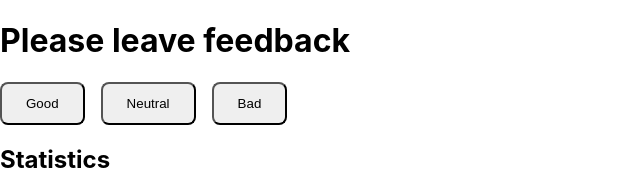
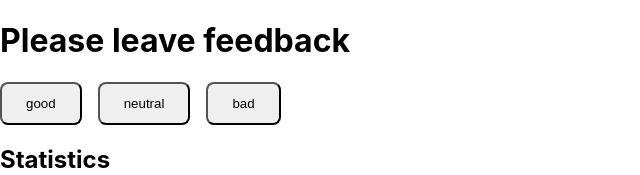
Before and after one commit to olehpetrovasyliev/goit-react-hw-02-feedback, a React (Create React App) app: page / in a window 1280 px wide. Shown: the top 175 px of the page, without its empty margins (0-640 px from the left). Built offline with nearby package versions, Linux system fonts and the light colour scheme.

Commit message:
work on mistakes

```diff
--- a/src/components/Feedback/Feedback.jsx
+++ b/src/components/Feedback/Feedback.jsx
@@ -12,75 +12,46 @@ export class Feedback extends Component {
     neutral: 0,
     bad: 0,
   };
-  total = 0;
-  leaveGoodReview = () => {
-    this.setState(prevState => ({
-      good: prevState.good + 1,
-    }));
-    this.total += 1;
+
+  leaveAnyFeedback = key => {
+    this.setState(prevState => ({ [key]: prevState[key] + 1 }));
   };
-  leaveNeutralReview = () => {
-    this.setState(prevState => ({
-      neutral: prevState.neutral + 1,
-    }));
-    this.total += 1;
-  };
-  leaveBadReview = () => {
-    this.setState(prevState => ({
-      bad: prevState.bad + 1,
-    }));
-    this.total += 1;
+  countTonalFeedback = () => {
+    return Object.values(this.state).reduce((acc, el) => acc + el, 0);
   };
 
   render() {
+    const total = this.countTonalFeedback();
     return (
       <>
         <FlexWrapper key={crypto.randomUUID()}>
-          <StyledButton
-            key={crypto.randomUUID()}
-            onClick={() => {
-              this.leaveGoodReview();
-              console.log(1);
-            }}
-          >
-            Good
-          </StyledButton>
-          <StyledButton
-            key={crypto.randomUUID()}
-            onClick={() => {
-              this.leaveNeutralReview();
-            }}
-          >
-            Neutral
-          </StyledButton>
-          <StyledButton
-            key={crypto.randomUUID()}
-            onClick={() => {
-              this.leaveBadReview();
-            }}
-          >
-            Bad
-          </StyledButton>
+          {Object.keys(this.state).map(btn => (
+            <StyledButton
+              key={btn}
+              type="button"
+              onClick={() => {
+                this.leaveAnyFeedback(btn);
+              }}
+            >
+              {btn}
+            </StyledButton>
+          ))}
         </FlexWrapper>
         <h2>Statistics</h2>
         <div>
-          {this.total > 0 ? (
+          {total > 0 ? (
             <StatsInfoList key={crypto.randomUUID()}>
+              {Object.entries(this.state).map(([key, value]) => (
+                <StatsInfoItem>
+                  {key}: {value}
+                </StatsInfoItem>
+              ))}
               <StatsInfoItem key={crypto.randomUUID()}>
-                Goog: {this.state.good}
-              </StatsInfoItem>
-              <StatsInfoItem key={crypto.randomUUID()}>
-                Neutral: {this.state.neutral}
-              </StatsInfoItem>
-              <StatsInfoItem key={crypto.randomUUID()}>
-                Bad: {this.state.bad}
-              </StatsInfoItem>
-              <StatsInfoItem key={crypto.randomUUID()}>
-                Total: {this.state.good + this.state.neutral + this.state.bad}
+                Total: {total}
               </StatsInfoItem>
               <StatsInfoItem key={crypto.randomUUID()}>
                 Positive Feedback:
-                {((this.state.good / this.total) * 100).toFixed(0) + '%'}
+                {' ' + ((this.state.good / total) * 100).toFixed(0) + '%'}
               </StatsInfoItem>
             </StatsInfoList>
           ) : (
```
